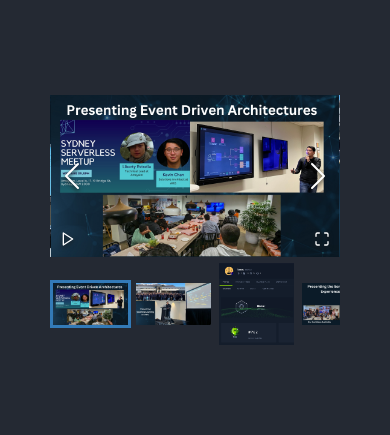
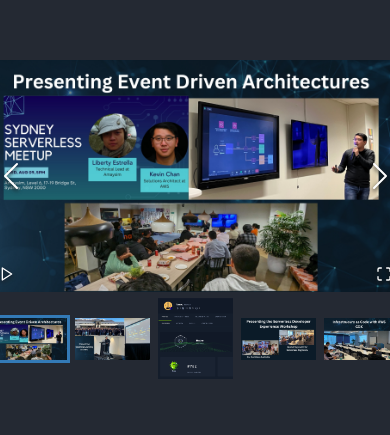
Before and after one commit to Kevinwochan/kevinwochan.github.io, a React (Vite) app: page / in a window 390 px wide. Shown: the part 959-1394 px from the top of the page. Built offline with nearby package versions, Linux system fonts and the light colour scheme.

Commit message:
larger gallery on mobile devices

```diff
--- a/src/scss/styles.scss
+++ b/src/scss/styles.scss
@@ -116,7 +116,7 @@
 
 
 .image-gallery {
-    max-width: 70%;
+  max-width: 100%;
   margin: auto;
   max-height: 80vh;
 }
@@ -134,3 +134,24 @@
     margin-bottom: 0;
   }
 }
+
+/* Extra small devices (xs): No media query needed since this is default */
+
+/* Small devices (sm, ≥576px) */
+@media (min-width: 576px) {}
+
+/* Medium devices (md, ≥768px) */
+@media (min-width: 768px) {
+  .image-gallery {
+    max-width: 70%;
+  }
+}
+
+/* Large devices (lg, ≥992px) */
+@media (min-width: 992px) {}
+
+/* Extra large devices (xl, ≥1200px) */
+@media (min-width: 1200px) {}
+
+/* Extra extra large devices (xxl, ≥1400px) */
+@media (min-width: 1400px) {}
```
Lines whose indentation alone changed are shown as unchanged.
